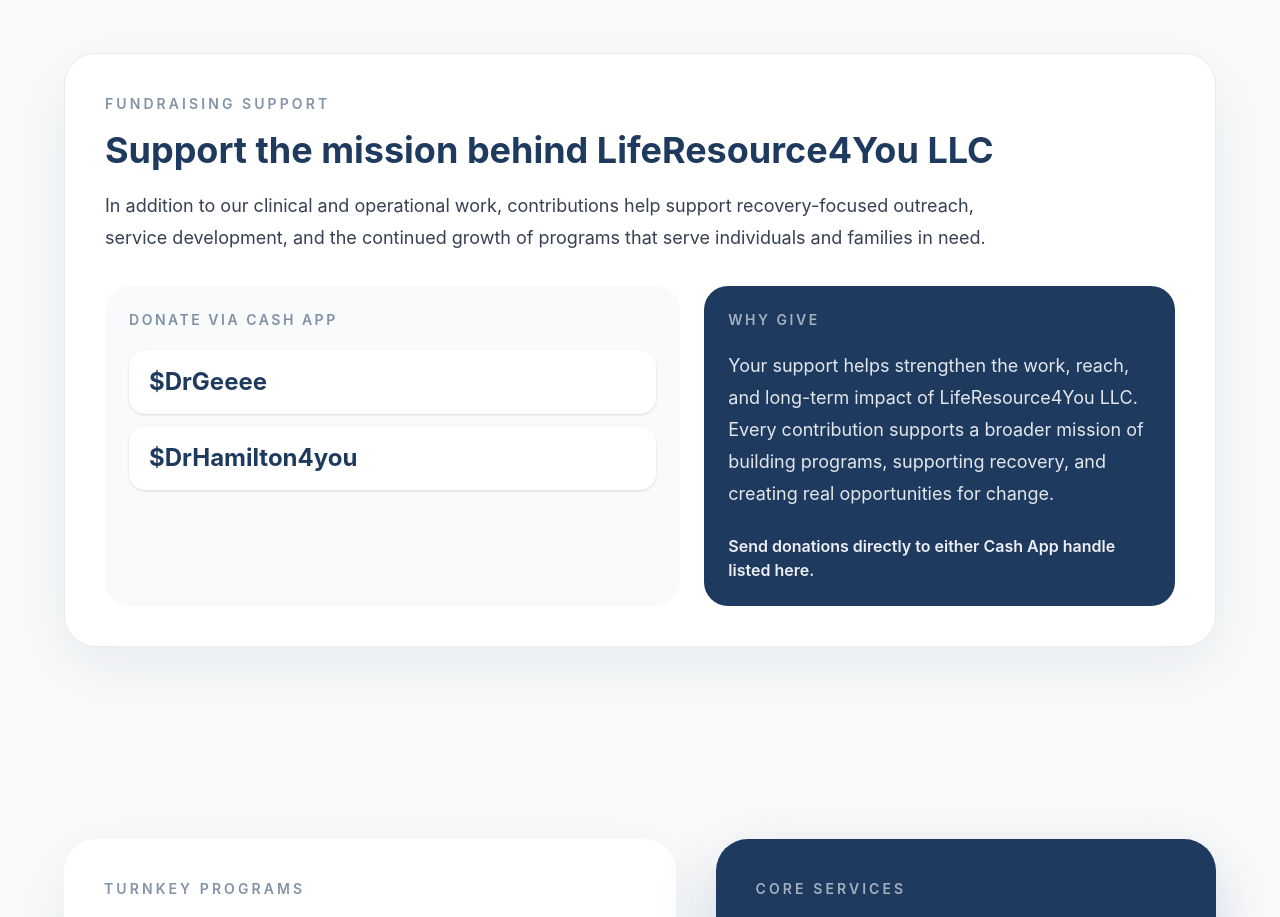
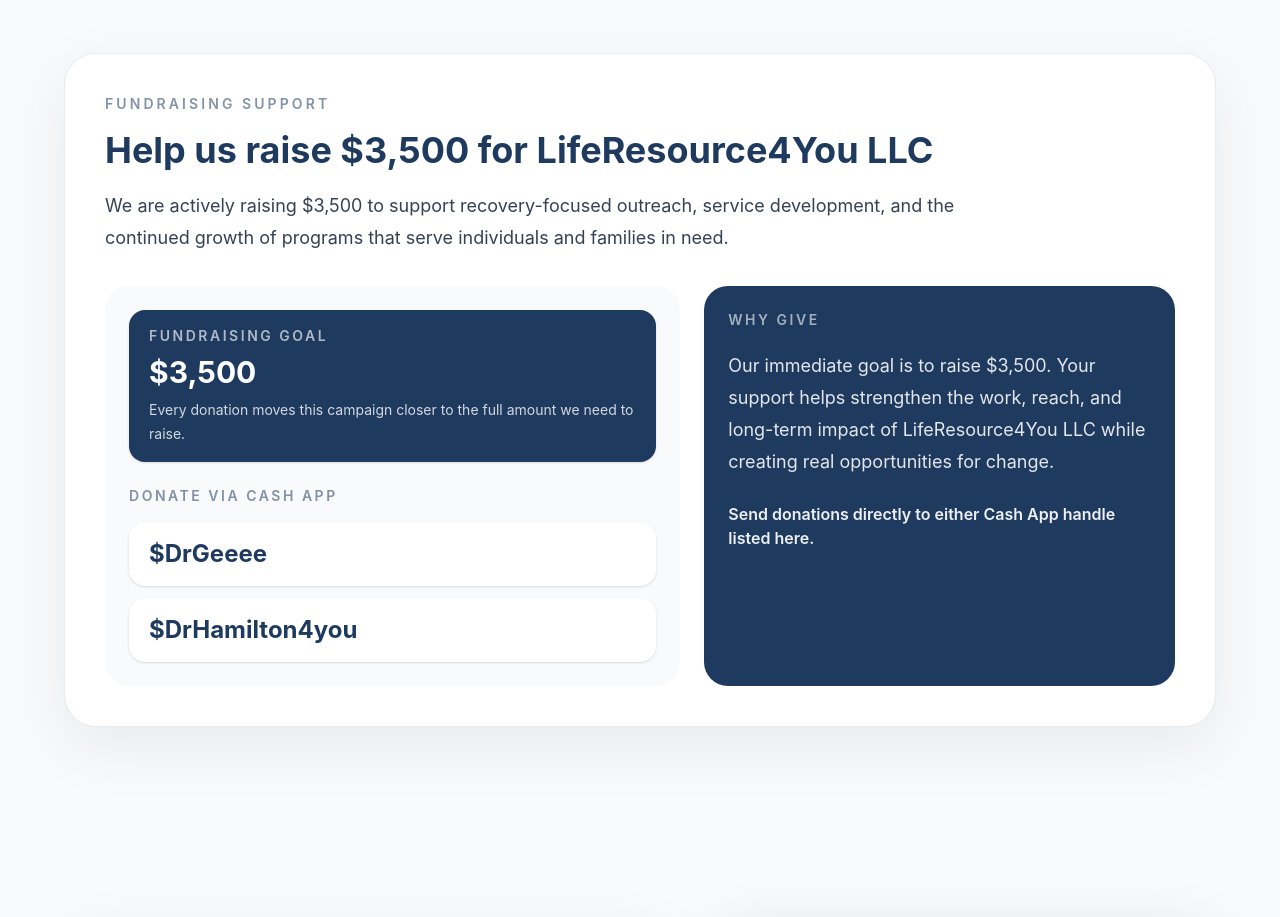
Before and after one commit to sdaulat123/Fundraiser-website, a React (Vite) app: page / in a window 1280 px wide. Shown: the part 800-1717 px from the top of the page. Built offline with nearby package versions, Linux system fonts and the light colour scheme.

Commit message:
Clarify ,500 fundraising goal

```diff
--- a/src/app/components/Donation.tsx
+++ b/src/app/components/Donation.tsx
@@ -3,6 +3,7 @@
 
 export function Donation() {
   const cashAppHandles = ["$DrGeeee", "$DrHamilton4you"];
+  const fundraisingGoal = 3500;
 
   return (
     <section id="donation" className="py-20 md:py-28 bg-gradient-to-br from-[#1E3A5F] to-[#6BAF92] relative overflow-hidden">
@@ -21,10 +22,11 @@
           className="text-center mb-12"
         >
           <h2 className="text-4xl md:text-5xl font-bold text-white mb-6">
-            Make a Difference Today
+            Help us raise ${fundraisingGoal.toLocaleString()} today
           </h2>
           <p className="text-xl text-white/90 max-w-2xl mx-auto">
-            Your generosity directly supports safety improvements, home modifications, and security enhancements
+            Your generosity directly supports the ${fundraisingGoal.toLocaleString()} campaign for outreach, service
+            development, and recovery-focused support.
           </p>
         </motion.div>
 
@@ -36,6 +38,10 @@
           className="bg-white rounded-3xl p-8 md:p-12 shadow-2xl"
         >
           <div className="mb-6 rounded-2xl bg-[#F9FAFB] p-5 text-center">
+            <p className="text-sm font-semibold uppercase tracking-[0.2em] text-[#1E3A5F]/70 mb-2">
+              Fundraising Goal
+            </p>
+            <p className="text-4xl font-bold text-[#1E3A5F]">${fundraisingGoal.toLocaleString()}</p>
             <p className="text-sm font-semibold uppercase tracking-[0.2em] text-[#1E3A5F]/70 mb-3">
               Donate via Cash App
             </p>
--- a/src/app/pages/HomePage.tsx
+++ b/src/app/pages/HomePage.tsx
@@ -18,6 +18,7 @@
 ];
 
 const cashAppHandles = ["$DrGeeee", "$DrHamilton4you"];
+const fundraisingGoal = 3500;
 
 const featureCards = [
   {
@@ -120,16 +121,23 @@
           >
             <p className="text-sm font-semibold uppercase tracking-[0.22em] text-[#1E3A5F]/55">Fundraising Support</p>
             <h2 className="mt-4 text-3xl font-bold text-[#1E3A5F] md:text-4xl">
-              Support the mission behind LifeResource4You LLC
+              Help us raise ${fundraisingGoal.toLocaleString()} for LifeResource4You LLC
             </h2>
             <p className="mt-5 max-w-4xl text-lg leading-8 text-gray-700">
-              In addition to our clinical and operational work, contributions help support recovery-focused outreach,
-              service development, and the continued growth of programs that serve individuals and families in need.
+              We are actively raising ${fundraisingGoal.toLocaleString()} to support recovery-focused outreach, service
+              development, and the continued growth of programs that serve individuals and families in need.
             </p>
             <div className="mt-8 grid gap-6 lg:grid-cols-[1.1fr_0.9fr]">
               <div className="rounded-[1.5rem] bg-[#F9FAFB] p-6">
-                <p className="text-sm font-semibold uppercase tracking-[0.18em] text-[#1E3A5F]/55">Donate via Cash App</p>
-                <div className="mt-5 space-y-3">
+                <div className="rounded-2xl bg-[#1E3A5F] px-5 py-4 text-white shadow-sm">
+                  <p className="text-sm font-semibold uppercase tracking-[0.18em] text-white/65">Fundraising Goal</p>
+                  <p className="mt-2 text-3xl font-bold">${fundraisingGoal.toLocaleString()}</p>
+                  <p className="mt-2 text-sm leading-6 text-white/80">
+                    Every donation moves this campaign closer to the full amount we need to raise.
+                  </p>
+                </div>
+                <p className="mt-6 text-sm font-semibold uppercase tracking-[0.18em] text-[#1E3A5F]/55">Donate via Cash App</p>
+                <div className="mt-4 space-y-3">
                   {cashAppHandles.map((handle) => (
                     <div key={handle} className="rounded-2xl bg-white px-5 py-4 text-2xl font-bold text-[#1E3A5F] shadow-sm">
                       {handle}
@@ -140,9 +148,8 @@
               <div className="rounded-[1.5rem] bg-[#1E3A5F] p-6 text-white">
                 <p className="text-sm font-semibold uppercase tracking-[0.18em] text-white/60">Why Give</p>
                 <p className="mt-5 text-lg leading-8 text-white/88">
-                  Your support helps strengthen the work, reach, and long-term impact of LifeResource4You LLC. Every
-                  contribution supports a broader mission of building programs, supporting recovery, and creating real
-                  opportunities for change.
+                  Our immediate goal is to raise ${fundraisingGoal.toLocaleString()}. Your support helps strengthen the
+                  work, reach, and long-term impact of LifeResource4You LLC while creating real opportunities for change.
                 </p>
                 <p className="mt-6 text-base font-semibold text-white/92">
                   Send donations directly to either Cash App handle listed here.
```
